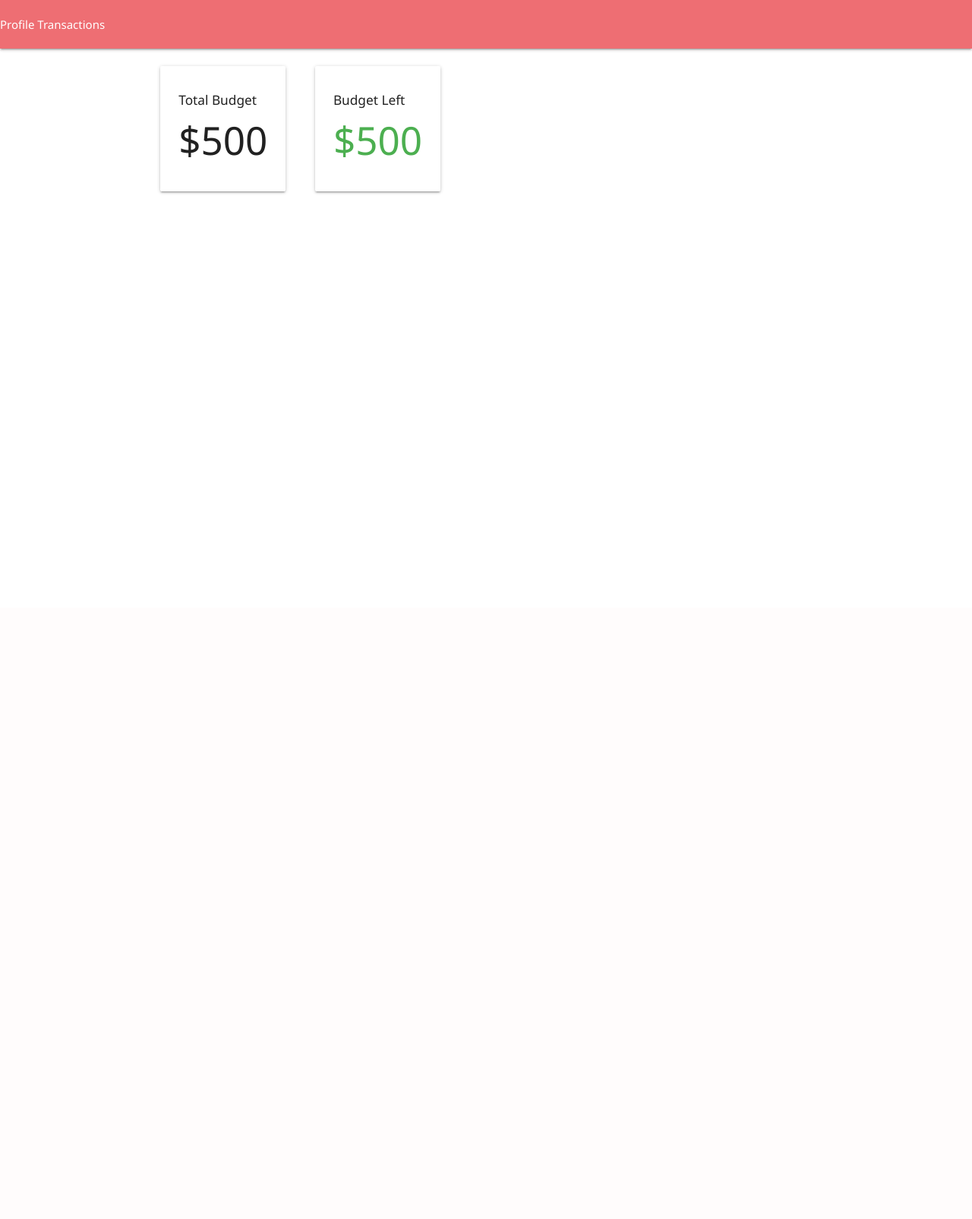
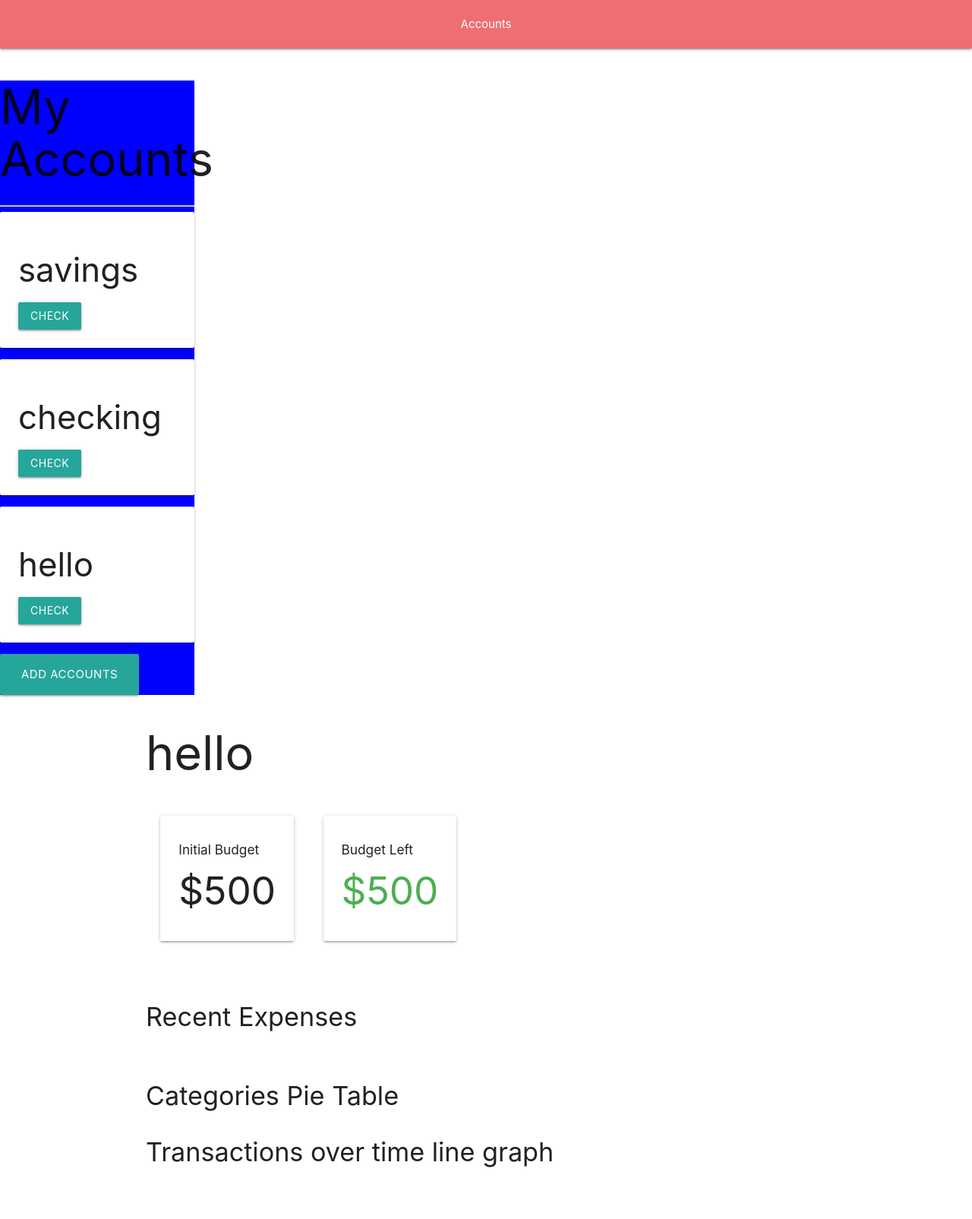
Before and after one commit to bestepha83/Budgeting-App, a Django app: a page that uses budget/templates/budget/base.html in a window 1280 px wide. Shown: the whole page at 76% size. Before the commit the page ends 255 px from the top, so only its background shows below. Run offline with Django 3.2, Linux system fonts and the light colour scheme; data comes from the database, SQL or seed files in the repository; both versions use the stored data as it was after the commit.

Commit message:
new addition

```diff
--- a/budget/static/css/main.css
+++ b/budget/static/css/styles.css
@@ -1,14 +1,30 @@
-
-
 * {
     box-sizing: border-box;
     margin: 0;
     padding: 0;
+}
+html {
     font-family: 'Segoe UI', Tahoma, Geneva, Verdana, sans-serif;
 }
 
 h1 {
     font-size: 3rem;
+}
+
+/* Navigation */
+
+nav {
+    display: flex;
+}
+nav a {
+    display: flex;
+    justify-content: space-around;
+    align-items: right;
+}
+
+.left-nav {
+    width: 20%;
+    background-color: blue;
 }
 
 /* No Accounts */
--- a/budget/templates/budget/base.html
+++ b/budget/templates/budget/base.html
@@ -7,7 +7,8 @@
     <meta name="viewport" content="width=device-width, initial-scale=1.0">
     <title>Budget App</title>
 
-    <link rel="stylesheet" href="{% static 'css/main.css' %}" >
+    <link rel="stylesheet" href="{% static 'css/styles.css' %}" >
+    <!-- <link rel="stylesheet" href="../budget/static/css/styles.css" > -->
     <link rel="stylesheet" href="https://cdnjs.cloudflare.com/ajax/libs/materialize/1.0.0/css/materialize.min.css">
     <script src = "https://cdnjs.cloudflare.com/ajax/libs/materialize/1.0.0-beta/js/materialize.min.js"></script>
 </head>
--- a/budget/templates/budget/header.html
+++ b/budget/templates/budget/header.html
@@ -3,8 +3,32 @@
 
 
 <nav>
+    <a href="../">Accounts</a>
     <a href="{% url 'profile' project.slug %}">Profile</a>
     <a href="{% url 'transactions' project.slug %}">Transactions</a>
 </nav>
+<div class = 'left-nav'>
+    <h1>My Accounts</h1>
+    <hr>
+
+    <div class="row">
+        {% for project in project_list %}
+            <div class="">
+                <div class="card-panel">
+                    <h3>{{ project.name }}</h3>
+                    <a href="../{% url 'profile' project.slug %}" class="btn">Check</a>
+                </div>
+            </div>
+        {% empty %}
+        <div class = "noproject-wrapper">
+            <h3 class='grey-text'>Sorry, you don't have any accounts, yet.</h3>
+        </div>
+        {% endfor %}
+        <a href="../add" class="btn-large">
+            <span class='bold'>Add Accounts</span>
+        </a>
+    </div>
+</div>
+
 
 {% endblock %}
--- a/budget/templates/budget/profile.html
+++ b/budget/templates/budget/profile.html
@@ -4,11 +4,12 @@
 {% include "budget/header.html" %}
 
 <div class = "container">
+    <h1>{{ project.name }}</h1>
     <section class="section section-stats">
         <div class = "row">
             <div class = "col">
                 <div class = "card-panel">
-                    <h6 class = "bold">Total Budget</h6>
+                    <h6 class = "bold">Initial Budget</h6>
                     <h1 class = "bold">${{ project.budget }}</h1>
                 </div>
             </div>
@@ -26,5 +27,47 @@
             </div>
         </div>
     </section>
+    <section class="section section-stats">
+        <h4>Recent Expenses</h4>
+        <ul class="z-depth-1">
+            {% for expense in expense_list %}
+            <li>
+                <div class="card-panel expense">
+                    <div class="row">
+                        <div class="col 16">
+                            <span class="title">{{ expense.title }}</span>
+                        </div>
+                        <div class="col 13">
+                            <span class="title">${{ expense.amount }}</span>
+                        </div>
+                        <div class="col 1">
+                            <span class="title">{{ expense.date }}</span>
+                        </div>
+                    </div>
+                </div>
+            </li>
+            {% endfor %}
+        </ul>
+    </section>
+    <section class="section section-stats">
+        <div class = "row">
+            <div class = 'row'>
+                <h4>Categories Pie Table</h4>
+            </div>
+            <div class = 'row'>
+                <h4>Transactions over time line graph</h4>
+            </div>
+        </div>
+    </section>
+</div>
+
+<script>
+    var elem = document.querySelector('.modal')
+    var instance = M.Modal.init(elem)
+
+    var elem = document.querySelector('select')
+    var instance = M.FormSelect.init(elem)
+</script>
+
 
 {% endblock %}
--- a/budget/views.py
+++ b/budget/views.py
@@ -12,8 +12,9 @@ def accounts(request):
 
 def profile(request, project_slug):
     project = get_object_or_404(Project, slug=project_slug)
+    project_list = Project.objects.all()
     if request.method == "GET":
-        return render(request, 'budget/profile.html', {'project': project})
+        return render(request, 'budget/profile.html', {'project': project, 'project_list': project_list, 'expense_list': project.expenses.all(), 'income_list': project.income.all()})
     return HttpResponseRedirect(project_slug)
 
 def transactions(request, project_slug):
```
Also changed, not shown: budget/templates/budget/transactions.html (+18 -1 lines), db.sqlite3.
